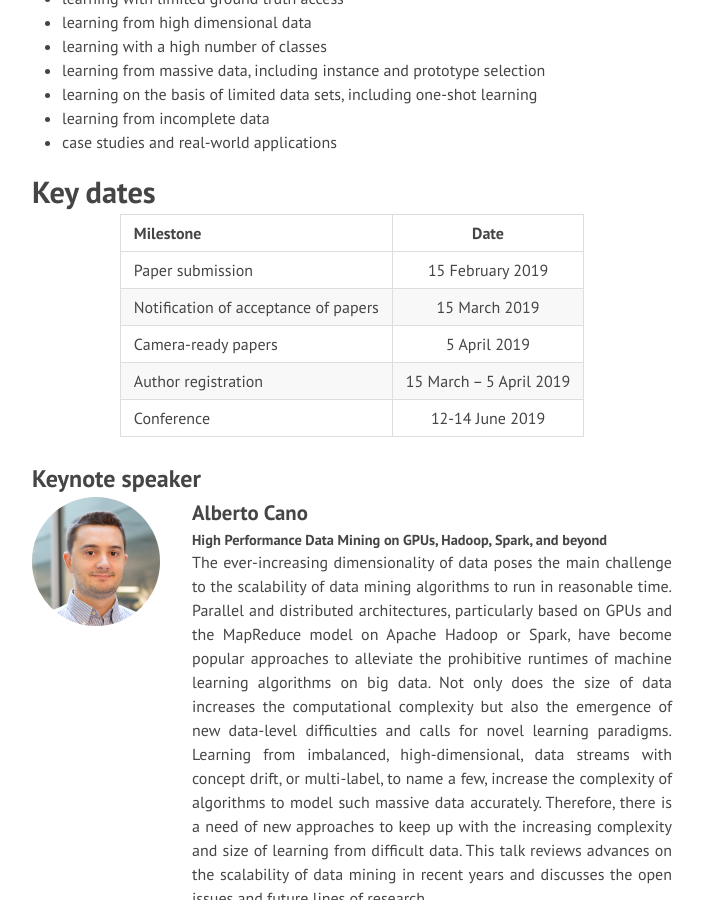
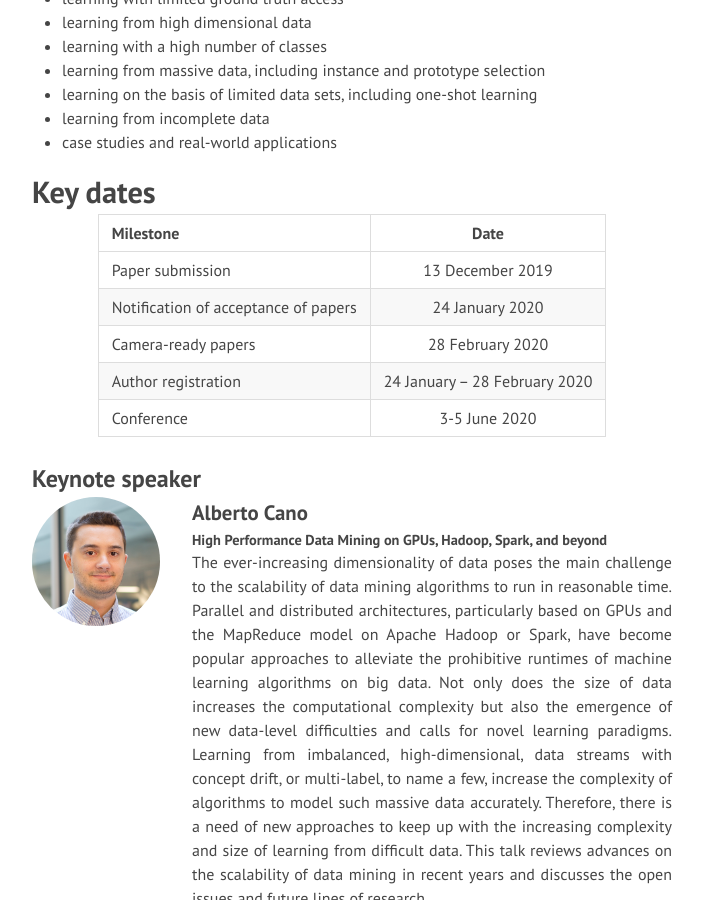
Before and after one commit to clfdd/clfdd.github.io, a Jekyll site: the page built from index.md, in a window 1280 px wide and 900 px high, scrolled down 932 px. Shown: the whole window, without its empty margins (288-991 px from the left). Built offline with Jekyll 4.4.1, drawn with Linux system fonts in a browser that asks for light colours; nearby versions of some CDN libraries; Markdown is read by kramdown in place of the engine named in the settings.

Commit message:
Update index.md

```diff
--- a/index.md
+++ b/index.md
@@ -25,11 +25,11 @@ The main aim of this workshop is to discuss the problems of data difficulties, t
 
 | Milestone        | Date           |
 | ------------- |:-------------:|
-| Paper submission | 15 February 2019 |
-| Notification of acceptance of papers | 15 March 2019|
-| Camera-ready papers| 5 April 2019|
-| Author registration| 15 March – 5 April 2019|
-| Conference | 12-14 June 2019|
+| Paper submission | 13 December 2019 |
+| Notification of acceptance of papers | 24 January 2020|
+| Camera-ready papers| 28 February 2020|
+| Author registration| 24 January – 28 February 2020|
+| Conference | 3-5 June 2020|
 
 
 <!--
```
